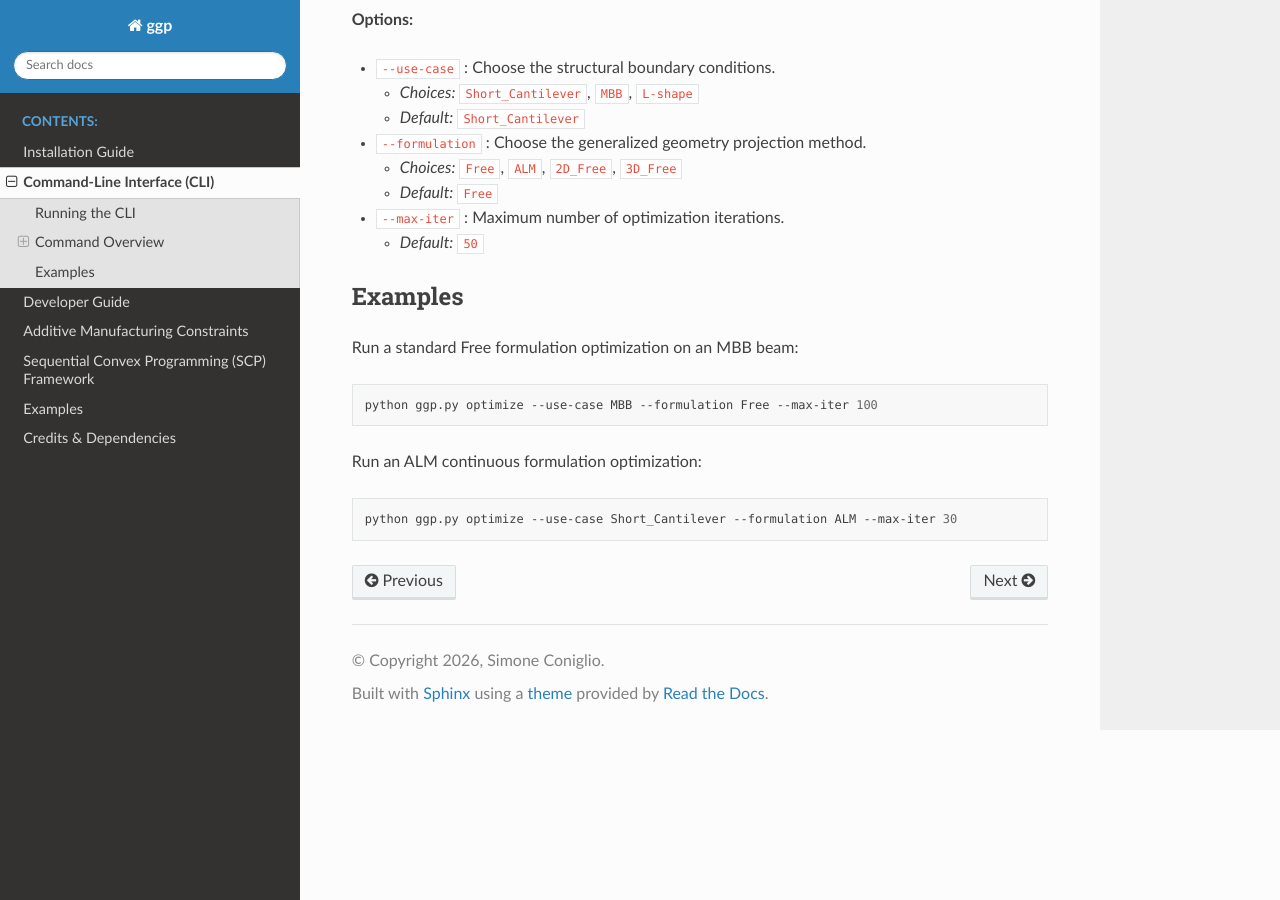
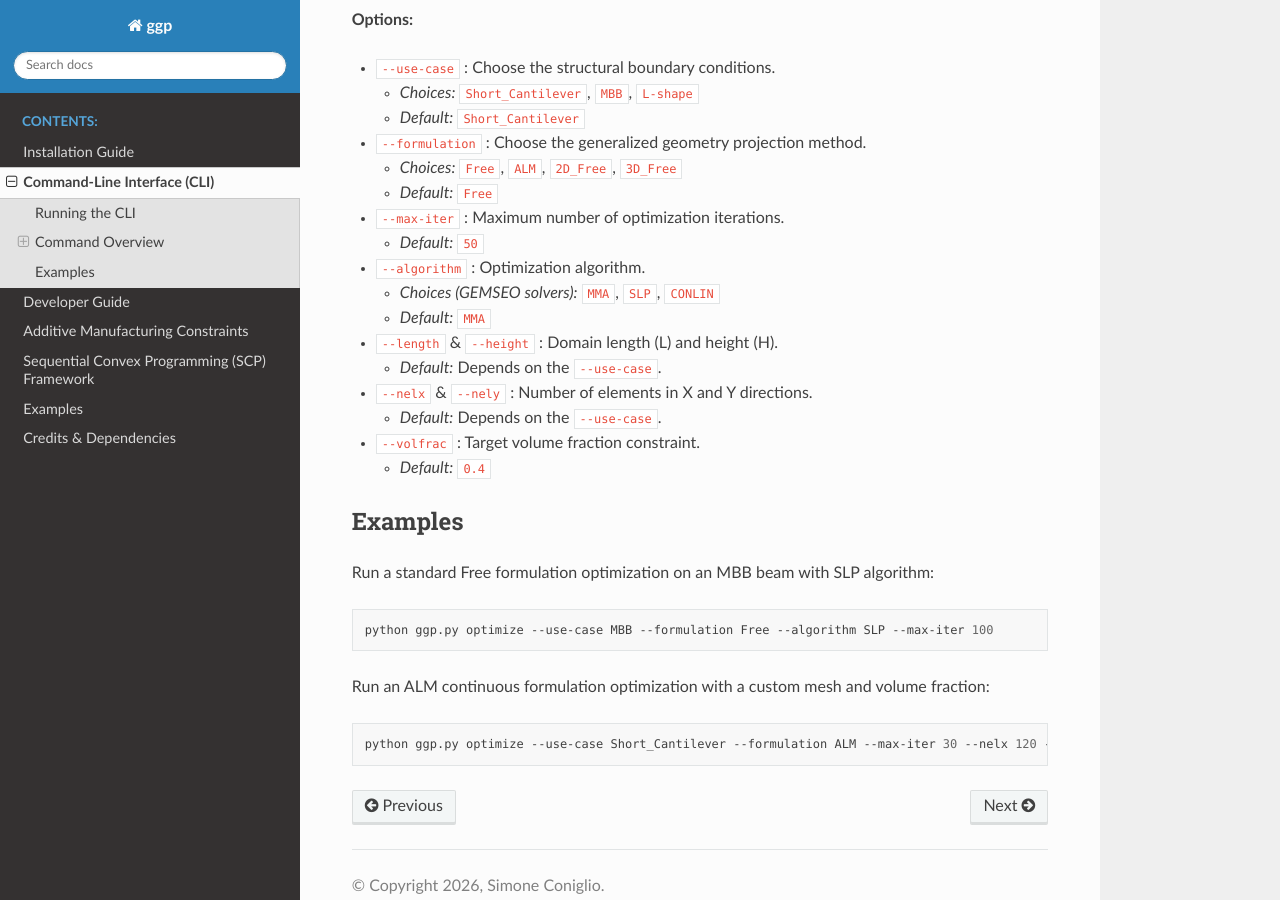
Before and after one commit to SimoneConiglio/generalized_geometry_projection, a Sphinx documentation site: the page built from docs/cli_guide.rst, in a window 1280 px wide and 900 px high, scrolled down 550 px. Built offline with Sphinx 7.4.7 and the Read the Docs theme 3.1.0, drawn with Linux system fonts in a browser that asks for light colours.

Commit message:
feat: expose more optimization options in CLI
- Added  (e.g. MMA, SLP, CONLIN).
- Added  and  to define domain dimensions.
- Added  and  to define mesh size.
- Added  to adjust target volume fraction constraint.

```diff
--- a/docs/cli_guide.rst
+++ b/docs/cli_guide.rst
@@ -37,17 +37,34 @@ This command runs an end-to-end topology optimization scenario.
 
   * *Default:* ``50``
 
+* ``--algorithm`` : Optimization algorithm.
+
+  * *Choices (GEMSEO solvers):* ``MMA``, ``SLP``, ``CONLIN``
+  * *Default:* ``MMA``
+
+* ``--length`` & ``--height`` : Domain length (L) and height (H).
+
+  * *Default:* Depends on the ``--use-case``.
+
+* ``--nelx`` & ``--nely`` : Number of elements in X and Y directions.
+
+  * *Default:* Depends on the ``--use-case``.
+
+* ``--volfrac`` : Target volume fraction constraint.
+
+  * *Default:* ``0.4``
+
 Examples
 ========
 
-Run a standard Free formulation optimization on an MBB beam:
+Run a standard Free formulation optimization on an MBB beam with SLP algorithm:
 
 .. code-block:: bash
 
-   python ggp.py optimize --use-case MBB --formulation Free --max-iter 100
+   python ggp.py optimize --use-case MBB --formulation Free --algorithm SLP --max-iter 100
 
-Run an ALM continuous formulation optimization:
+Run an ALM continuous formulation optimization with a custom mesh and volume fraction:
 
 .. code-block:: bash
 
-   python ggp.py optimize --use-case Short_Cantilever --formulation ALM --max-iter 30
+   python ggp.py optimize --use-case Short_Cantilever --formulation ALM --max-iter 30 --nelx 120 --nely 60 --volfrac 0.5
```
Also changed, not shown: README.md (+2 -2 lines), ggp.py (+17 -1 lines), 1 other file.
